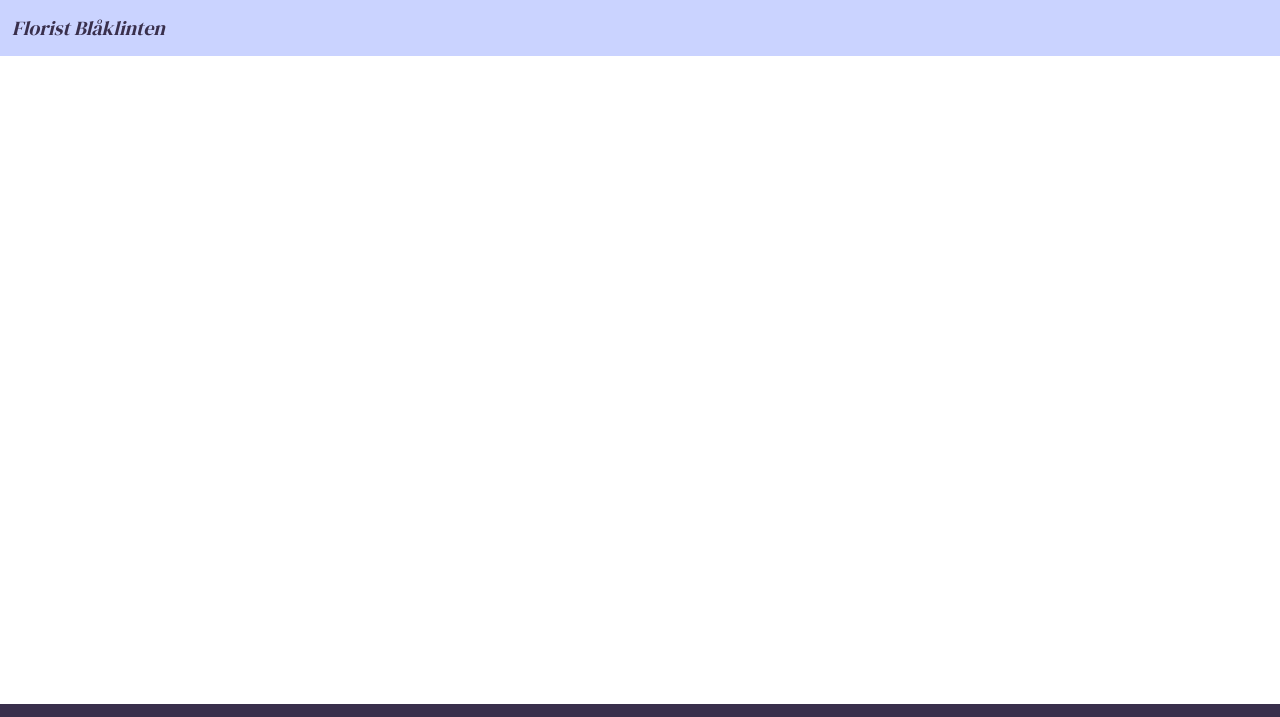
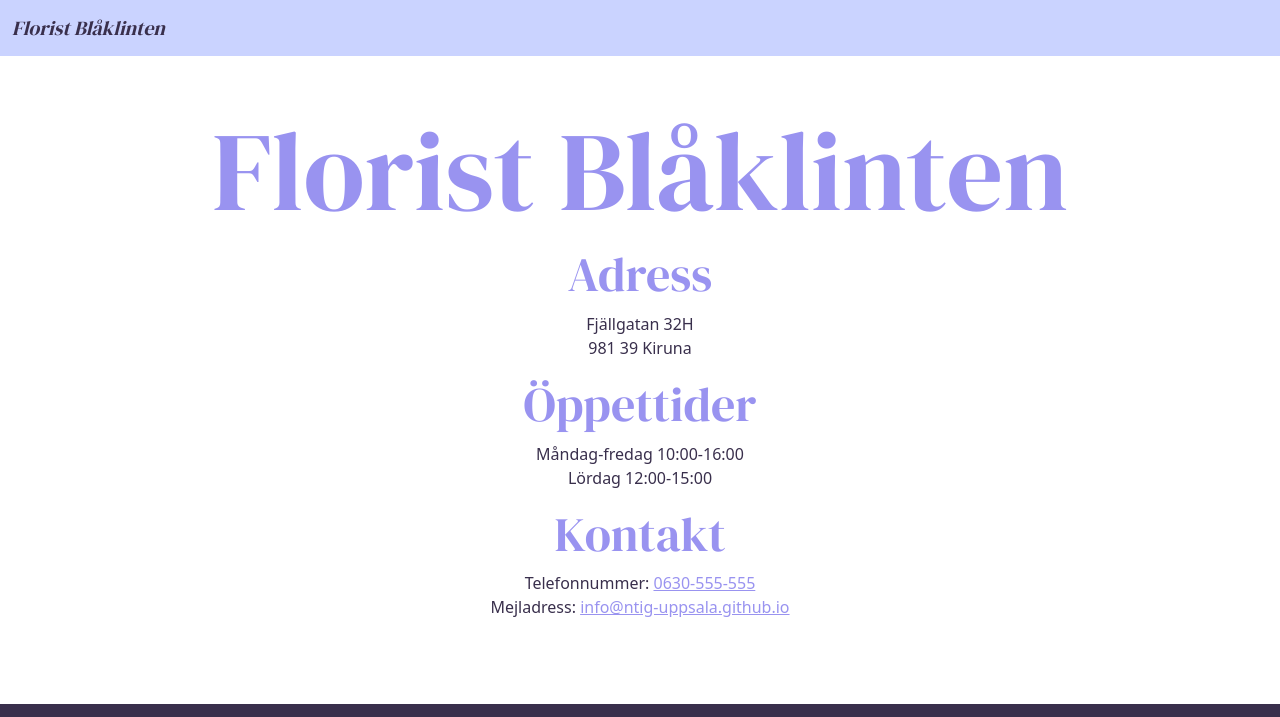
Before and after one commit to NTIG-Uppsala/blaklinten-webb, a website: page index.html in a window 1280 px wide. Shown: the top 717 px of the page. Drawn offline with nearby package versions, Linux system fonts and the light colour scheme; files whose address does not match are found by name.

Commit message:
Add company information

```diff
--- a/css/styles.css
+++ b/css/styles.css
@@ -10,9 +10,18 @@
     src: url("../fonts/Assistant/Assistant-Regular.ttf");
 }
 
+h1,
+h2,
 .navbar-brand {
     font-family: "DM Serif Display";
+}
+
+.navbar-brand {
     font-style: italic;
+}
+
+p,
+.navbar-brand {
     color: #392f4c;
 }
 
--- a/index.html
+++ b/index.html
@@ -14,6 +14,29 @@
         </div>
     </div>
 
+    <h1 class="h1 text-center text-primary mt-5">Florist Blåklinten</h1>
+
+    <h2 class="h2 text-center text-primary">Adress</h2>
+    <p class="text-center">
+        Fjällgatan 32H
+        <br>
+        981 39 Kiruna
+    </p>
+
+    <h2 class="h2 text-center text-primary">Öppettider</h2>
+    <p class="text-center">
+        Måndag-fredag 10:00-16:00
+        <br>
+        Lördag 12:00-15:00
+    </p>
+
+    <h2 class="h2 text-center text-primary">Kontakt</h2>
+    <p class="text-center">
+       Telefonnummer: <a href="tel:0630-555-555">0630-555-555</a>
+       <br>
+       Mejladress: <a href="mailto:info@ntig-uppsala.github.io">info@ntig-uppsala.github.io</a>
+    </p>
+
     <footer class="bg-dark text-center py-3 fixed-bottom">
         <div class="container-fluid">
             <a class="icon-link p-3" href="https://www.facebook.com/ntiuppsala"><img class="bi" id="facebook-link" src="images/facebook.png" alt="Facebook logo"></a>
--- a/scss/custom.scss
+++ b/scss/custom.scss
@@ -2,6 +2,9 @@ $primary:#9993f0;
 $secondary: #cad3ff;
 $dark: #392f4c;
 
+$h1-font-size: 7rem;
+$h2-font-size: 3rem;
+
 $enable-rounded: false;
 
 @import "../node_modules/bootstrap/scss/bootstrap";
```
Also changed, not shown: css/custom.css.
